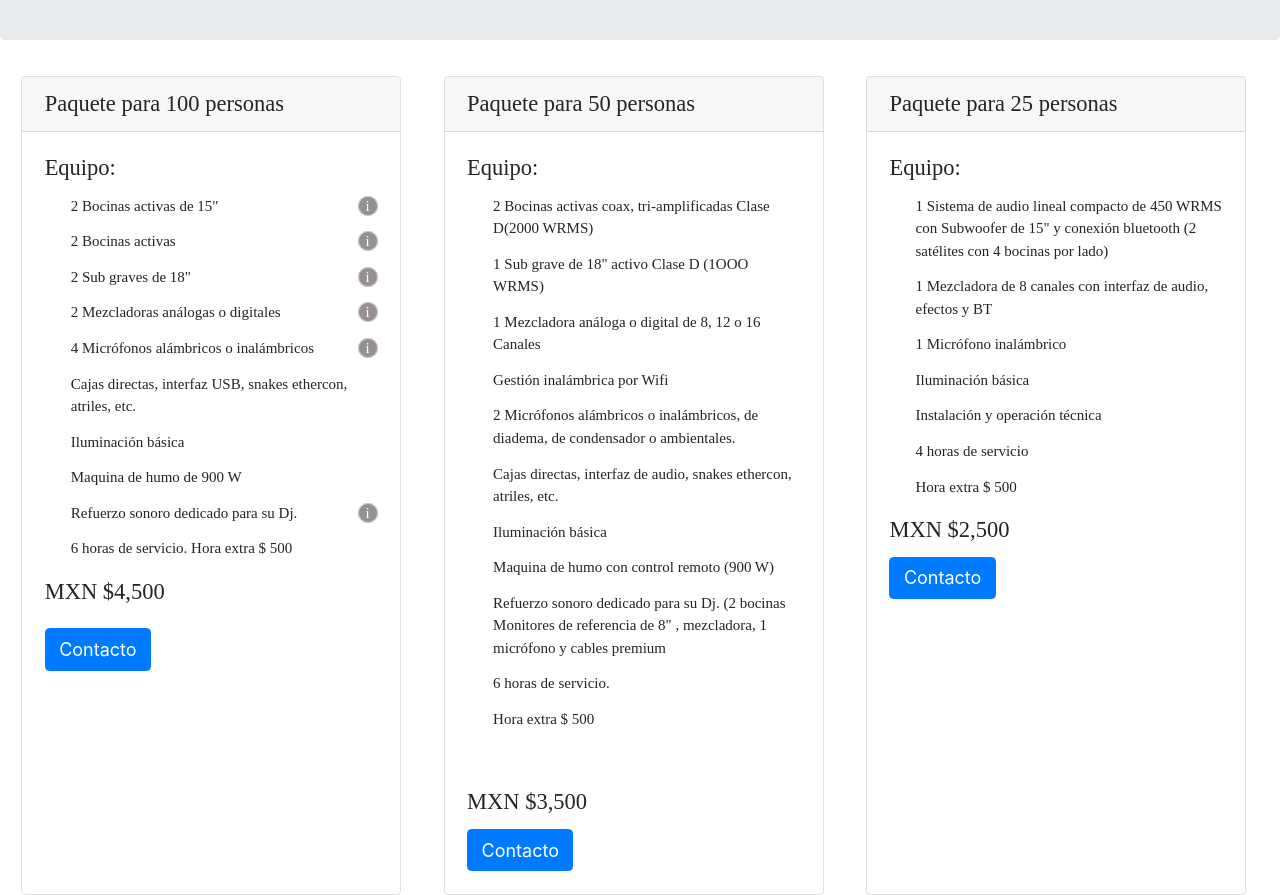
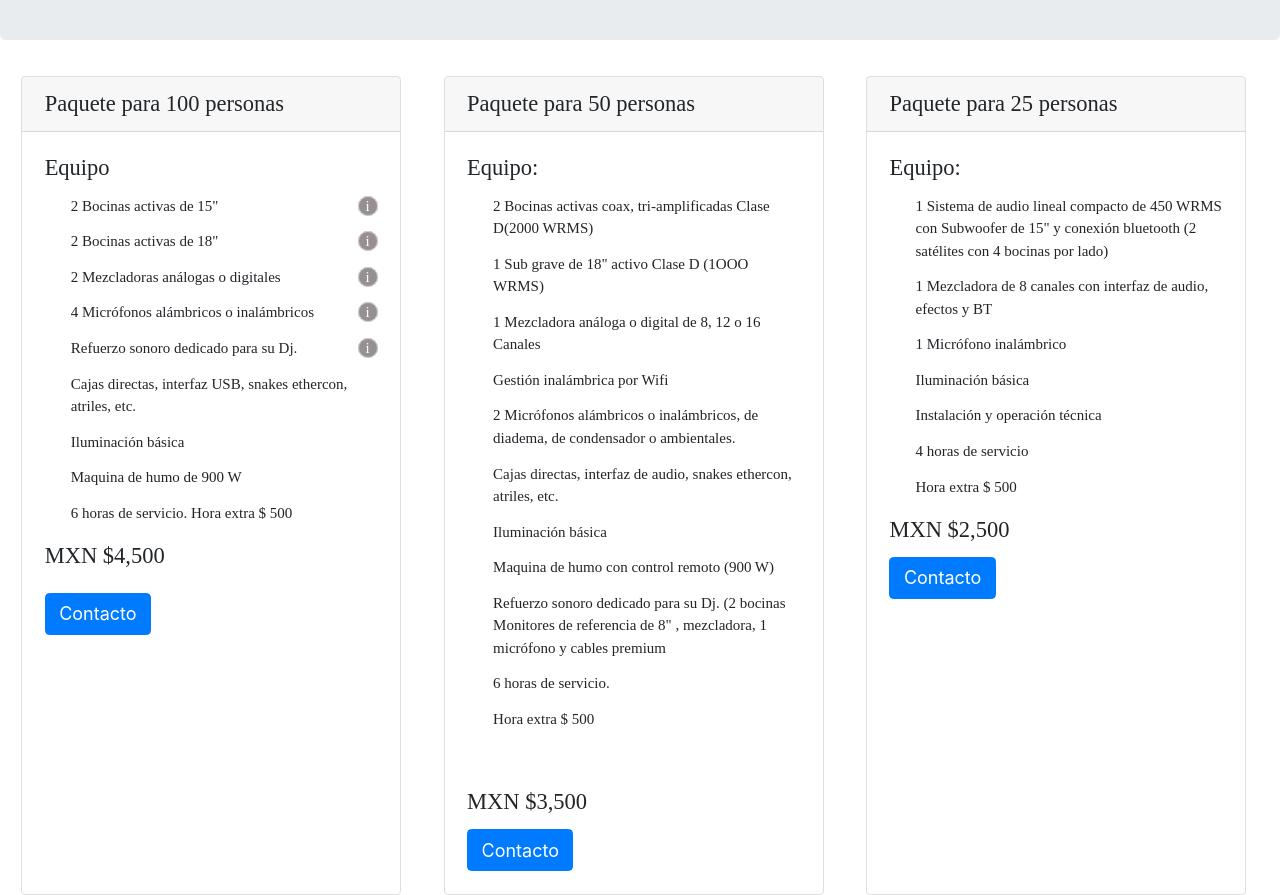
Before and after one commit to danielles0xG/interaudio_v3, a Gatsby site: page / in a window 1280 px wide. Shown: the part 900-1795 px from the top of the page. Built offline with nearby package versions, Linux system fonts and the light colour scheme; Gatsby itself is replaced by a stand-in of ours; a web font is replaced by a local one.

Commit message:
refactor  datasource

```diff
--- /dev/null
+++ b/data/paquetes.js
@@ -0,0 +1,53 @@
+/*
+    Asegurate que el texto que modifiques quede entre comillas, como esta aya SAPO!
+
+    info: elemento de la lista de paquete
+    tip : es el content del incono de informacion
+
+    Si no hay tip pones alla : null
+*/
+const Paquete_100_personas = {
+    titulo:    'Paquete para 100 personas',
+    subtitulo: 'Equipo',
+    precio:    'MXN $4,500',
+    data: [
+                {
+                    info : '2 Bocinas activas de 15"',
+                    tip  : 'Coax Bi-amplificadas Clase D (2000 WRMS)'
+                },
+                {
+                    info : '2 Bocinas activas de 18"',
+                    tip  : 'Activos Clase D (1OOO WRMS)'
+                },
+                {
+                    info : '2 Mezcladoras análogas o digitales',
+                    tip  : '8, 12 o 16 canales'
+                },
+                {
+                    info : '4 Micrófonos alámbricos o inalámbricos',
+                    tip  : 'Diadema, de condensador o ambientales'
+                },
+                {
+                    info : 'Refuerzo sonoro dedicado para su Dj.',
+                    tip  : '2 bocinas Monitores de referencia activos de 8", Mezcladora de 8 canales con efectos e interfaz USB, 1 micrófono y cables premium'
+                },
+                {
+                    info : 'Cajas directas, interfaz USB, snakes ethercon, atriles, etc.',
+                    tip  : null
+                },
+                {
+                    info : 'Iluminación básica',
+                    tip  : null
+                },
+                {
+                    info : 'Maquina de humo de 900 W',
+                    tip  : null
+                },
+                {
+                    info : '6 horas de servicio. Hora extra $ 500',
+                    tip  : null
+                }
+          ]
+  }
+
+  export { Paquete_100_personas }
--- a/src/components/Menu/Menu.css
+++ b/src/components/Menu/Menu.css
@@ -30,7 +30,6 @@
     cursor: pointer;
     text-decoration: none;
     font-family: 'ZCOOL XiaoWei', serif !important;
-    padding-right: 1em;
 
 
   }
--- a/src/components/Menu/Menu.jsx
+++ b/src/components/Menu/Menu.jsx
@@ -27,7 +27,7 @@ class Menu extends React.Component{
                     {this.state.menu.map((option) => (
                         <div>
                             <a href='#'>
-                            {option.charAt(0).toUpperCase() + option.slice(1)}
+                                      {option.charAt(0).toUpperCase() + option.slice(1)}
                             </a>
                         </div>
                     ))}
--- a/src/components/Paquetes/Paquetes.jsx
+++ b/src/components/Paquetes/Paquetes.jsx
@@ -1,7 +1,11 @@
 import React from 'react'
 import './Paquetes.css'
 import ToolTipInfo from '../ToolTip/ToolTipInfo'
+import { Paquete_100_personas } from '../../../data/paquetes.js'
 
+
+//    Rabais auto habitacion
+//    5144955170
 
 const Paquetes = ({}) =>{
     return(
@@ -10,45 +14,24 @@ const Paquetes = ({}) =>{
 
          <div className='card_wrapper_3_bundle'>
                 <div class="card" style={{width:'90%'}}>
-                <h5 class="card-header">Paquete para 100 personas</h5>
-                <div class="card-body">
-                <h5 class="card-title"> Equipo: </h5>
-                    <ul>
-                        <li >
-                            2 Bocinas activas de 15"
-                            <ToolTipInfo key='1' info='Coax Bi-amplificadas Clase D (2000 WRMS)'/>
-                        </li>
+                    <h5 class="card-header">{Paquete_100_personas.titulo}</h5>
+                    <div class="card-body">
+                            <h5 class="card-title"> {Paquete_100_personas.subtitulo} </h5>
+                                <ul> { Paquete_100_personas.data.map(i => (
+                                            <li key={i.info}>
+                                                {i.info}
+                                                {!i.tip?<p></p>:<ToolTipInfo props={i}/>}
+                                            </li> ))  }
+                                 </ul>
+                                <h5 class="card-title"> {Paquete_100_personas.precio}</h5>
+                                <a style={{marginTop:'10px'}} href="mailto:info@interaudio.mx"  class="btn btn-primary" url="" >
+                                    Contacto
+                                </a>
+                    </div>
+                </div>
+        </div>
 
-                        <li>2 Bocinas activas
-                              <ToolTipInfo key='2' info='Coax tri-amplificadas Clase D (2000 WRMS)'/>
-                        </li>
 
-                        <li>2 Sub graves de 18"
-                            <ToolTipInfo key='2' info='Activos Clase D (1OOO WRMS)'/>
-                        </li>
-
-                        <li>2 Mezcladoras análogas o digitales
-                             <ToolTipInfo key='2' info='8, 12 o 16 canales'/>
-                        </li>
-
-                        <li>4 Micrófonos alámbricos o inalámbricos
-                            <ToolTipInfo key='2' info='Diadema, de condensador o ambientales'/>
-                        </li>
-                        <li>Cajas directas, interfaz USB, snakes ethercon, atriles, etc.</li>
-                        <li>Iluminación básica</li>
-                        <li>Maquina de humo de 900 W</li>
-                        <li>Refuerzo sonoro dedicado para su Dj.
-                                <ToolTipInfo key='2' info='2 bocinas Monitores de referencia activos de 8", Mezcladora de 8
-                            canales con efectos e interfaz USB, 1 micrófono y cables premium.'/>
-                        </li>
-                        <li>6 horas de servicio. Hora extra $ 500</li>
-                    </ul>
-                    <h5 class="card-title">MXN $4,500 </h5>
-                    <a style={{marginTop:'10px'}} href="mailto:info@interaudio.mx"  class="btn btn-primary"
-                      url="" > Contacto</a>
-                </div>
-            </div>
-        </div>
 
         <div className='card_wrapper_3_bundle'>
                 <div class="card" style={{width:'90%'}}>
--- a/src/components/ToolTip/ToolTipInfo.jsx
+++ b/src/components/ToolTip/ToolTipInfo.jsx
@@ -3,14 +3,27 @@ import ReactTooltip from 'react-tooltip'
 
 
 
-const ToolTipInfo = ({key,info}) => {
-    return(
-        <div style={ToolTipInfo_style}>
-            <a style={ToolTipI_style} data-tip data-for={key}>i</a>
-                <ReactTooltip id={key} type='dark'>
-                    <span>{info}</span>
-                </ReactTooltip >
-        </div>
+const ToolTipInfo = ({props}) => {
+
+    const {info,tip} = props;
+
+    return (
+         <div style={ToolTipInfo_style}>
+        <a style    = {ToolTipI_style}
+        data-tip
+        data-for = {info}> i </a>
+
+            <ReactTooltip   id     = {info}
+                            type   = 'dark'
+                            place  = "right"
+                            type   = "dark"
+                            effect = "float"
+                            data-html={true}>
+
+                    <span>{tip}</span>
+
+            </ReactTooltip>
+    </div>
     )
 }
 const ToolTipInfo_style = {
--- a/src/layouts/Home/HomeLayout.jsx
+++ b/src/layouts/Home/HomeLayout.jsx
@@ -41,7 +41,9 @@ class HomeLayout extends React.Component{
                       <h4 className='locations'>Cancun - Playa del Carmen - Pto.Morelos</h4>
                       <h4 style ={{color:'white', fontSize:'2em', fontWeight:'200'}}>(998) 2 18 46 16</h4>
 
-                      <a href="https://api.whatsapp.com/send?phone=5219982184616" target="_blank" style={{cursor:'pointer'}}>
+                      <a href="https://api.whatsapp.com/send?phone=5219982184616" target="_blank"
+                            rel="noopener noreferrer"
+                            style={{cursor:'pointer'}}>
                           <img className='lang_flag' src={WhatsApp} alt={WhatsApp}/>
                       </a>
 
```
Also changed, not shown: 1 other file.
